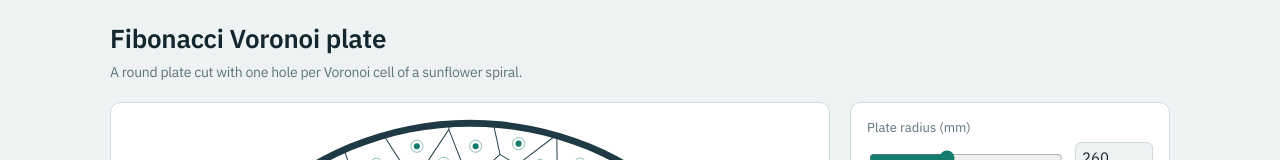
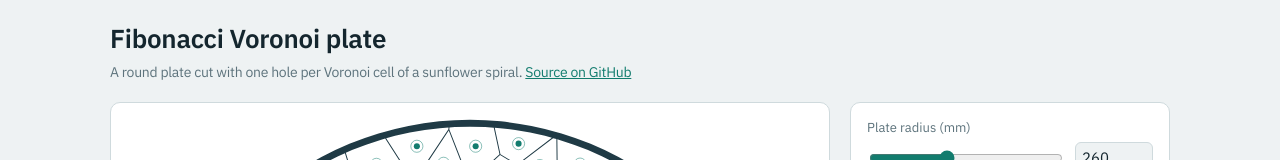
Before and after one commit to JediMongoose/Fibonacci-Voronoi-generator, a plain HTML site: page index.html in a window 1280 px wide. Shown: the top 160 px of the page. Drawn offline with Linux system fonts and the light colour scheme.

Commit message:
more stuff

```diff
--- a/index.html
+++ b/index.html
@@ -63,7 +63,7 @@ button:disabled{opacity:.5;cursor:not-allowed}
 </head>
 <body>
 <main>
-<h1>Fibonacci Voronoi plate<small>A round plate cut with one hole per Voronoi cell of a sunflower spiral.</small></h1>
+<h1>Fibonacci Voronoi plate<small>A round plate cut with one hole per Voronoi cell of a sunflower spiral. <a href="https://github.com/JediMongoose/Fibonacci-Voronoi-generator" target="_blank" rel="noopener" style="color:var(--acc)">Source on GitHub</a></small></h1>
 <section class="view">
   <svg id="svg" viewBox="-90 -90 180 180" role="img" aria-label="Preview of the plate"></svg>
   <div class="st" id="stats"></div>
```
Also changed, not shown: 1 other file.
